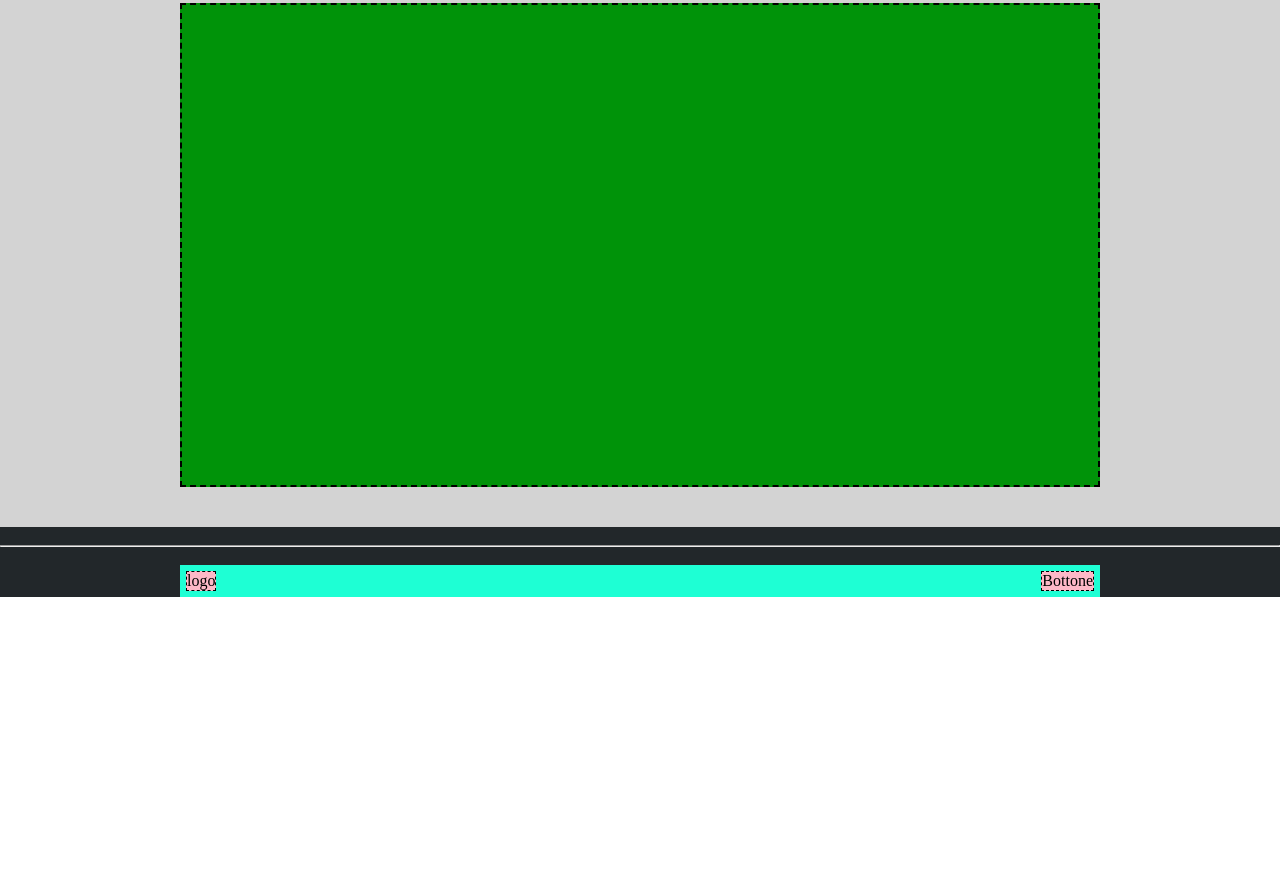
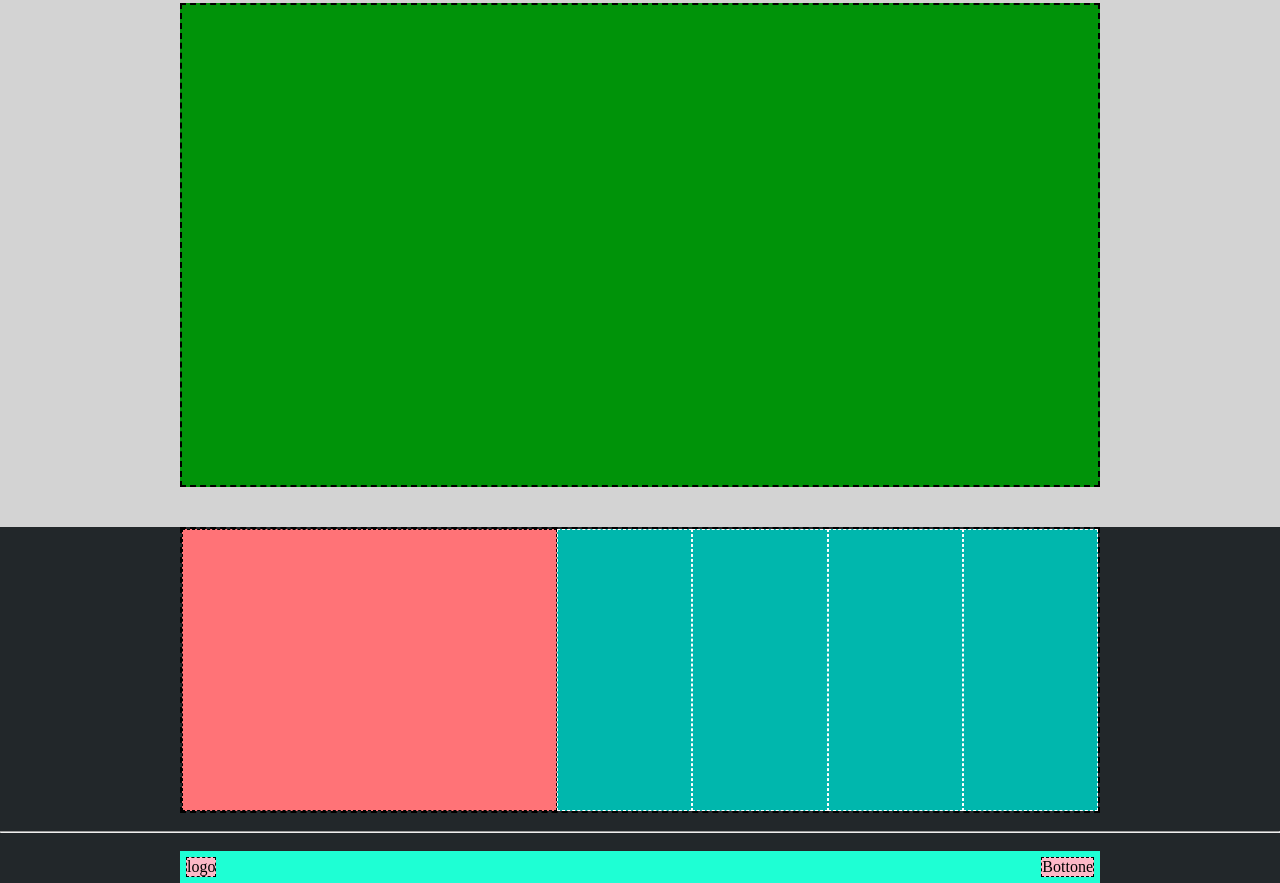
Before and after one commit to VenturelliGiorgia/htmlcss-struttura-discord, a plain HTML site: page index.html in a window 1280 px wide. Shown: the part 1483-2366 px from the top of the page. Before the commit the page ends 2080 px from the top, so only its background shows below. Drawn offline with Linux system fonts and the light colour scheme.

Commit message:
adds footer

```diff
--- a/css/style.css
+++ b/css/style.css
@@ -96,10 +96,19 @@ footer nav {
 
 }
 
+.col-footer {
+    padding: 20px;
+
+}
+
 footer .border-container {
     border: 1px dashed black;
 }
 
+.border-white {
+    border: 1px dashed white;
+    background-color: rgb(0 183 173);
+}
 
 .background-blue {
     background-color: rgb(21 0 146);
@@ -121,3 +130,7 @@ footer .border-container {
     background-color: rgb(0 147 9);
     padding: 240px;
 }
+
+.background-dark-pink {
+    background-color: rgb(255 115 119);
+}
--- a/index.html
+++ b/index.html
@@ -74,10 +74,16 @@
 
     </main>
     <footer>
-        <div>
-            <!-- creazione contenitore -->
-
-        </div>
+        <div class="container">
+                <!-- creazione riga e colonne per la seconda sezione -->
+                <div class="row">
+                    <div class="col background-dark-pink"></div>
+                    <div class="col col-footer border-white"></div>
+                    <div class="col col-footer border-white"></div>
+                    <div class="col col-footer border-white"></div>
+                    <div class="col col-footer border-white"></div>
+                </div>
+            </div>
 
 
         <br>
```
